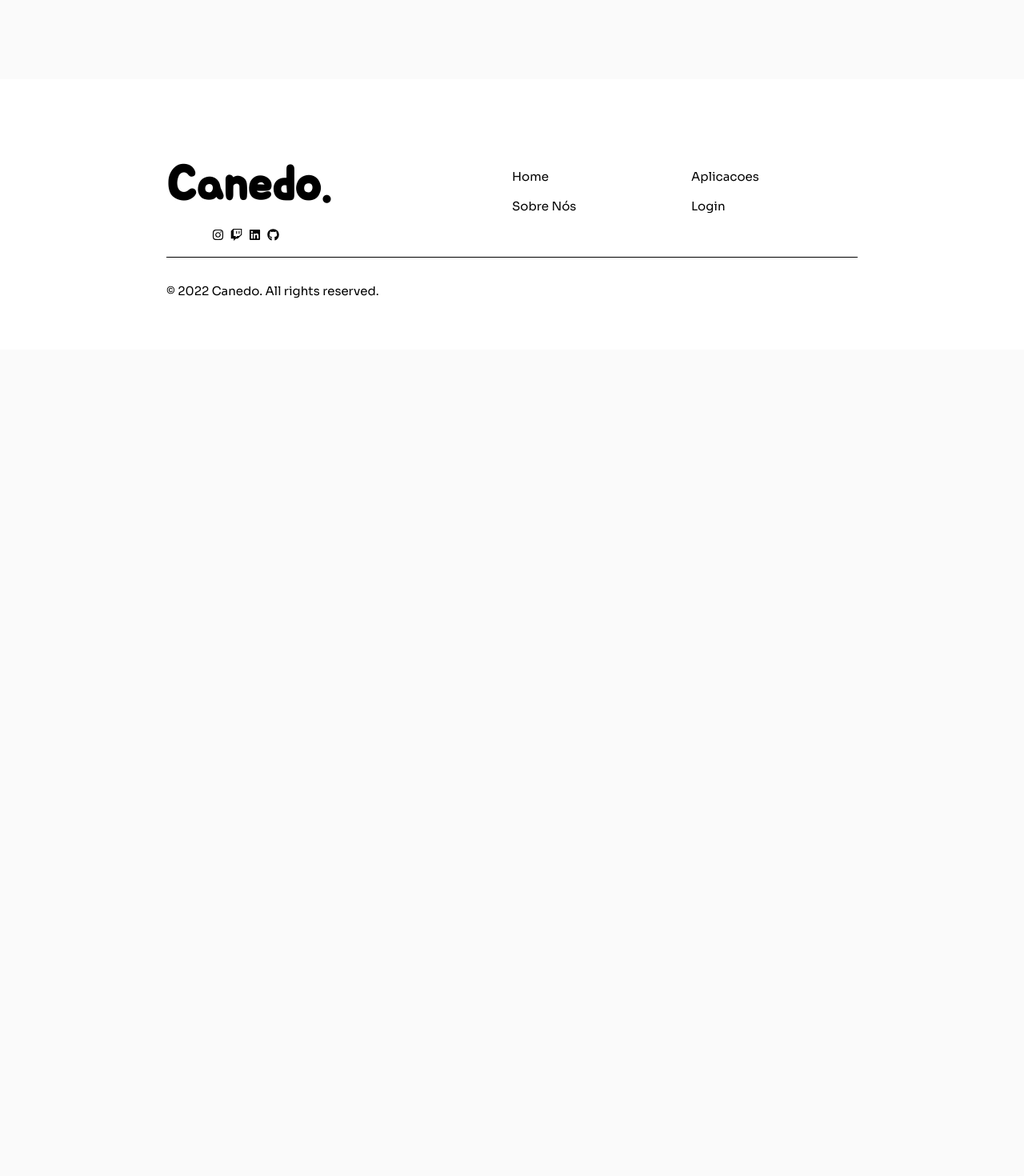
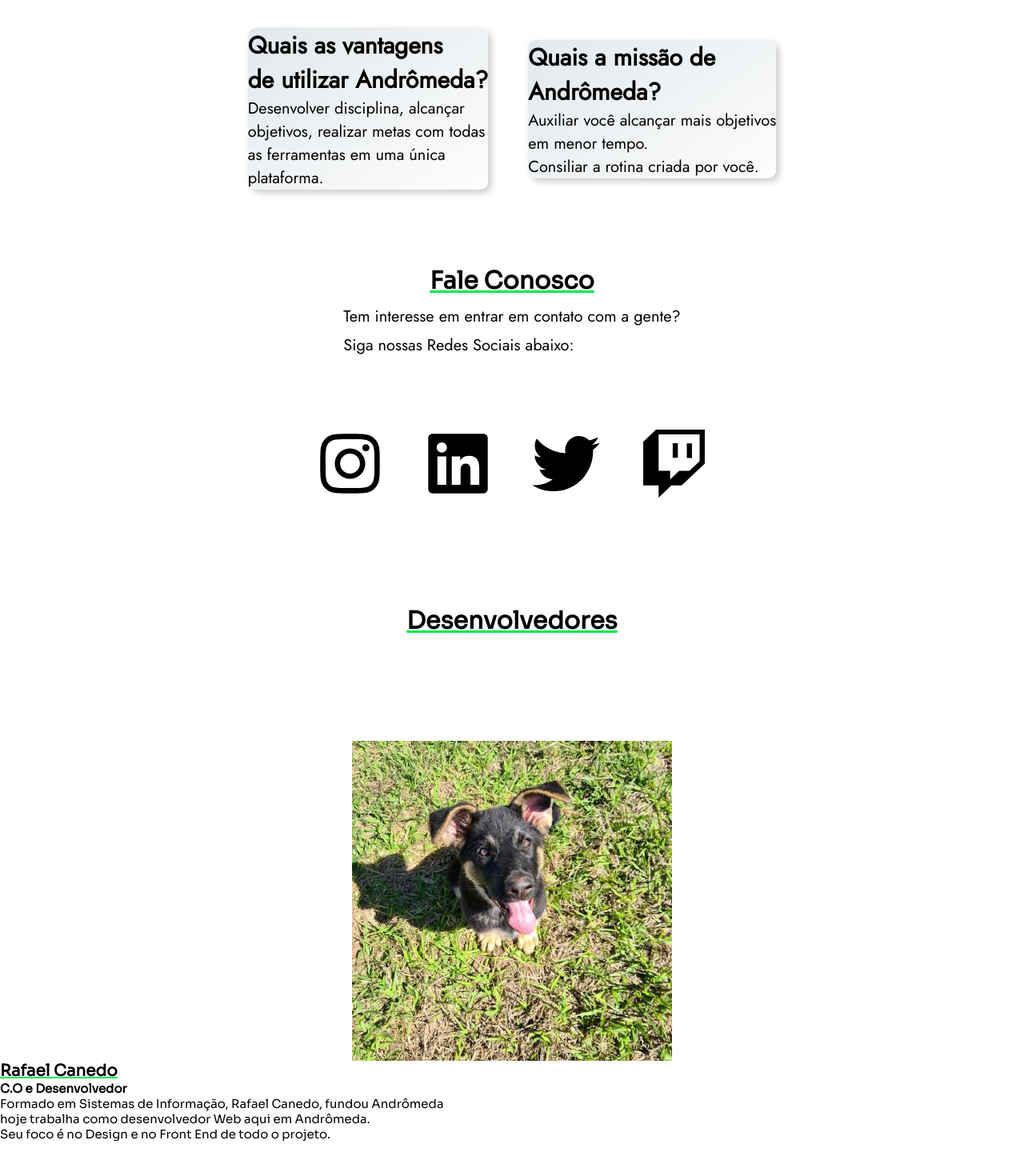
Before and after one commit to rafabcanedo/AndromedaTcc, a React (Vite) app: page /sobre in a window 1280 px wide. Shown: the part 340-1810 px from the top of the page at 80% size. Before the commit the page ends 800 px from the top, so only its background shows below. Built offline with nearby package versions, Linux system fonts and the light colour scheme; a web font is replaced by a local one.

Commit message:
page about

```diff
--- a/src/components/pages/Sobre/Sobre.tsx
+++ b/src/components/pages/Sobre/Sobre.tsx
@@ -1,15 +1,98 @@
 import React from 'react';
 import styles from './styles.module.scss';
 
+// import Images
+import Avatar from '../../../assets/image/avatar.jpg';
+
+// Import Icons
+import { FaInstagram } from "react-icons/fa";
+import { FaLinkedin } from "react-icons/fa";
+import { FaTwitter } from "react-icons/fa";
+import { FaTwitch } from "react-icons/fa";
+
 function Sobre() {
  return(
+    <>
     <div className={styles.title}>
-    <h1>O que é Andrômeda?</h1>
-    <h3>Andrômeda é uma plataforma de produtividade onde você <br />
+     <h1>O que é Andrômeda?</h1>
+      <h3>Andrômeda é uma plataforma de produtividade onde você <br />
         desenvolve sua prática de organização. O limite do seu <br />
         "espaço" de trabalho é você quem cria.
-    </h3>
+      </h3>
     </div>
+
+    <div className={styles.container}>
+     <div className={styles.box}>
+     <h1>
+         Quais as vantagens <br />
+         de utilizar Andrômeda?
+     </h1>
+     <h3>
+         Desenvolver disciplina, alcançar <br />
+         objetivos, realizar metas com todas <br />
+         as ferramentas em uma única <br />
+         plataforma.
+     </h3>
+     </div>
+     <div className={styles.box}>
+     <h1>
+         Quais a missão de <br />
+         Andrômeda?
+     </h1>
+     <h3>
+         Auxiliar você alcançar mais objetivos <br />
+         em menor tempo. <br />
+         Consiliar a rotina criada por você.
+     </h3>
+     </div>
+    </div>
+
+    <div className={styles.title}>
+      <h1>Fale Conosco</h1>
+      <h3>Tem interesse em entrar em contato com a gente?<br />
+          Siga nossas Redes Sociais abaixo:
+      </h3>
+    </div>
+    <div className={styles.secondContainer}>
+     <div className={styles.iconList}>
+      <a href='https://www.instagram.com/canedodev/' target='_blank'
+        rel='nooperner'
+      >
+       <FaInstagram size={85} />
+      </a>
+      <a href='https://www.linkedin.com/in/rafael-canedo-4abaa8197/' target='_blank'
+        rel='nooperner'
+      >
+      <FaLinkedin size={85} />
+      </a>
+      <a href='https://twitter.com/canedopriv' target='_blank'
+        rel='nooperner'
+      >
+      <FaTwitter size={85} />
+      </a>
+      <a href='https://www.twitch.tv/canedopriv' target='_blank'
+        rel='nooperner'
+      >
+      <FaTwitch size={85} />
+      </a>
+     </div>
+    </div>
+
+    <div className={styles.title}>
+      <h1>Desenvolvedores</h1>
+    </div>
+    <div className={styles.terceiroContainer}>
+      <img src={Avatar} alt="Avatar Dev" />
+    </div>
+    <div className={styles.description}>
+    <h3>Rafael Canedo</h3>
+    <h4>C.O e Desenvolvedor</h4>
+    <p>Formado em Sistemas de Informação, Rafael Canedo, fundou Andrômeda <br />
+       hoje trabalha como desenvolvedor Web aqui em Andrômeda. <br />
+       Seu foco é no Design e no Front End de todo o projeto.
+       </p>
+    </div>
+    </>
  );
 }
 
--- a/src/components/pages/Sobre/styles.module.scss
+++ b/src/components/pages/Sobre/styles.module.scss
@@ -12,9 +12,67 @@
         text-decoration: underline;
         text-decoration-color: #00E84C;
     }
-    h2 {
-        font-size: 30px;
+    h3 {
+        font-size: 20px;
         font-family: 'Jost', sans-serif;
         font-weight: normal;
     }
 }
+
+.container {
+ display: flex;
+ flex-direction: row;
+ justify-content: center;
+ align-items: center;
+ gap: 50px;
+}
+
+.box {
+ background: linear-gradient(145deg, #e2e8ec, #fdfdfd);
+ box-shadow: 4px 4px 8px #cbcbcb, -4px -4px 8px #fdfdfd;
+ border-radius: 10px;
+
+    h1 {
+        font-size: 30px;
+        font-family: 'Jost', sans-serif;
+    }
+    h3 {
+        font-size: 20px;
+        font-family: 'Jost', sans-serif;
+        font-weight: normal;
+    }
+}
+
+.secondContainer{
+ display: flex;
+ flex-direction: row;
+ justify-content: center;
+ align-items: center;
+ //gap: 50px;
+}
+
+.iconList {
+ display: flex;
+ //flex-wrap: nowrap;
+ gap: 50px;
+}
+
+.terceiroContainer {
+ display: flex;
+ flex-direction: row;
+ justify-content: center;
+ align-items: center;
+}
+
+.description {
+
+  h3 {
+   font-size: 20px;
+   text-decoration: underline;
+   text-decoration-color: #00E84C;
+  }
+
+  h4 {
+   font-size: 15px;
+  }
+}
--- a/src/styles/GlobalStyles.tsx
+++ b/src/styles/GlobalStyles.tsx
@@ -14,6 +14,7 @@ const GlobalStyles = createGlobalStyle`
  body {
      font-family: 'Sora', sans-serif;
      overflow-x: hidden;
+     background: #fff; // change when to final
  }
 
  h1, h2, h3, h4, h5, h6 {
```
Also changed, not shown: src/assets/image/Avatar.jpg (added).
